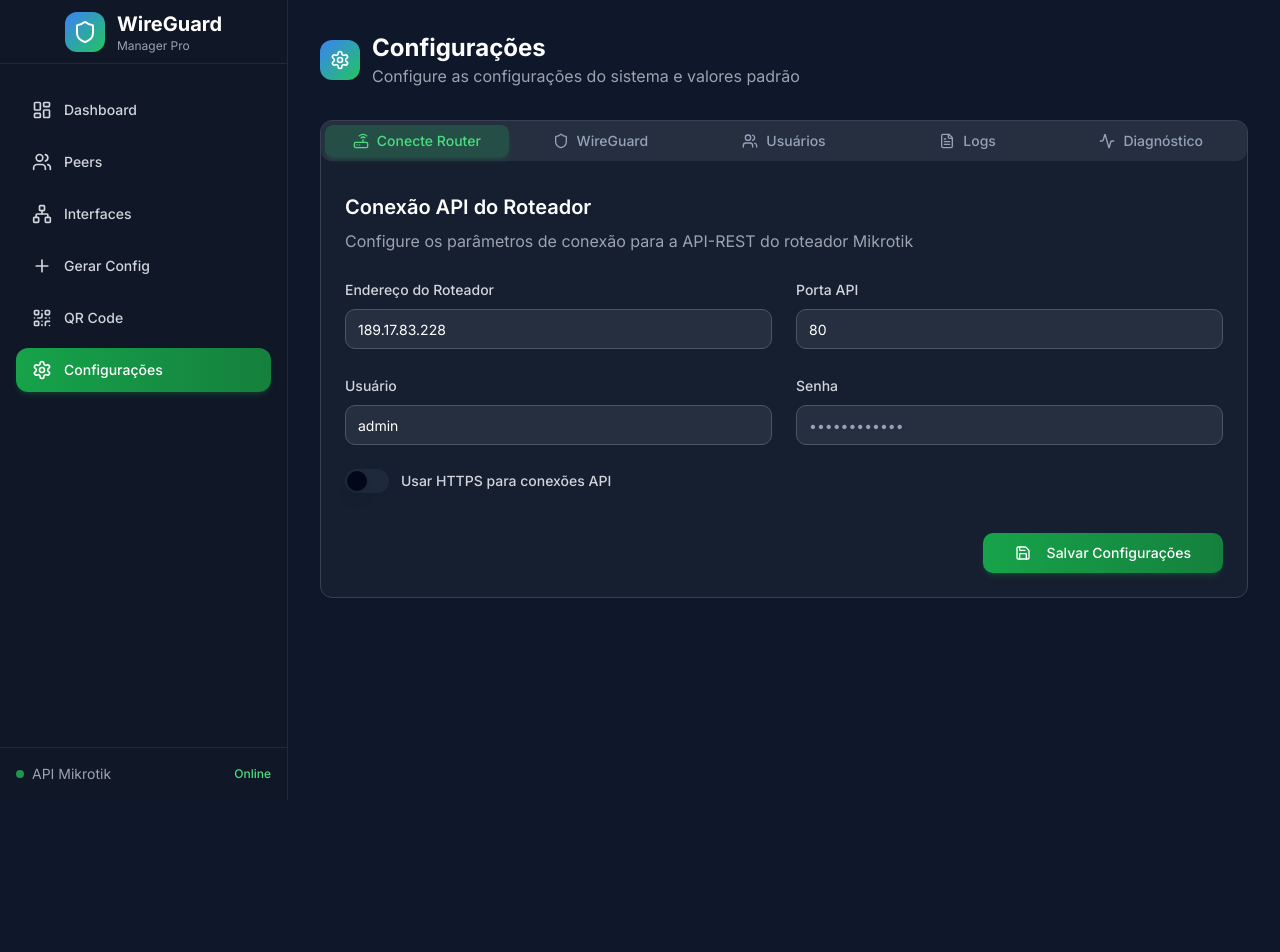
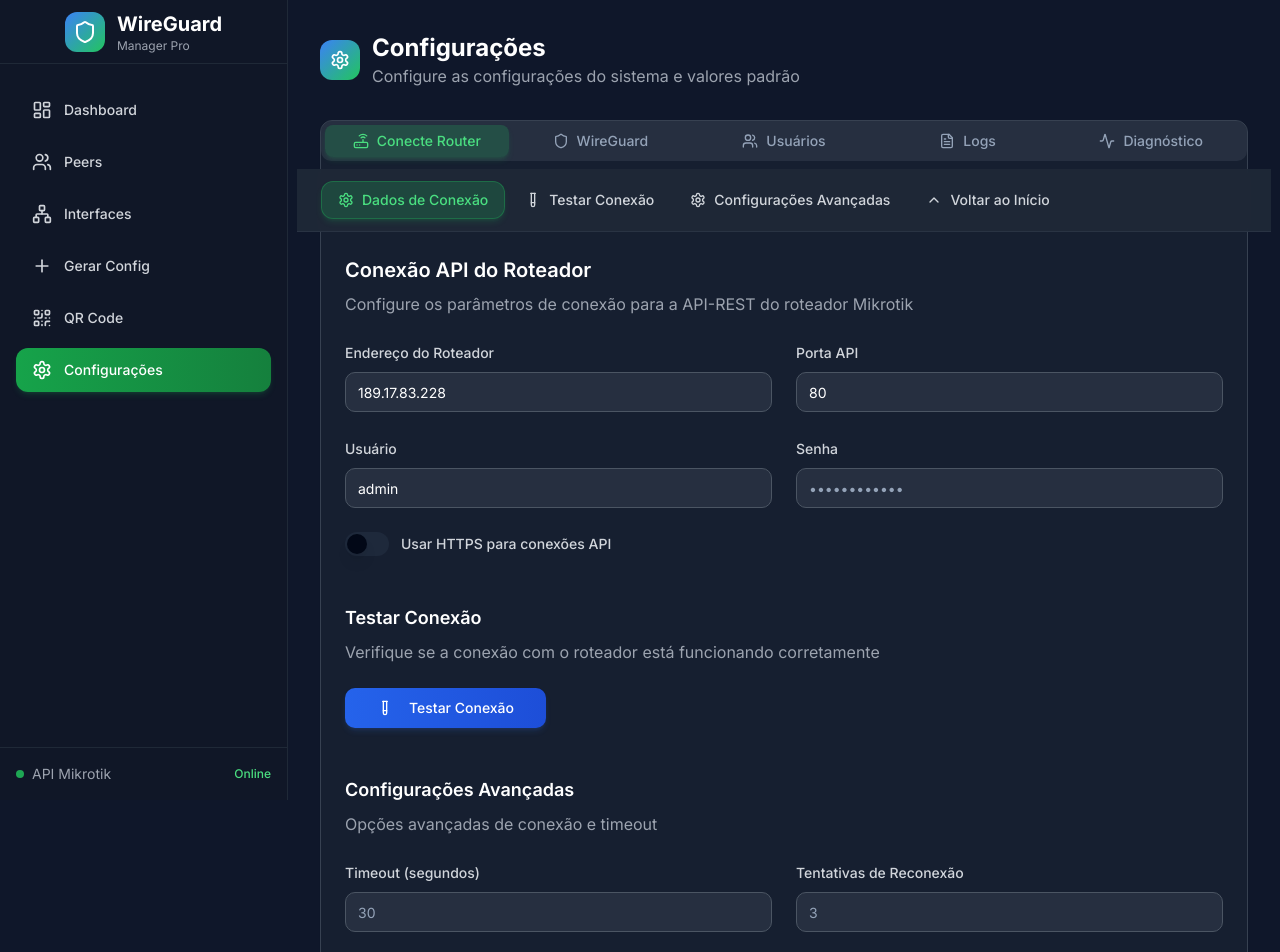
Before and after one commit to R4T0/wiredash-manager, a React (Vite) app: page /settings in a window 1280 px wide. Shown: the top 952 px of the page. Before the commit the page ends 800 px from the top, so only its background shows below. Built offline with nearby package versions, Linux system fonts and the light colour scheme.

Commit message:
feat: Add fixed horizontal submenu
Adds a fixed horizontal submenu to the Settings page, above the "Conexão API do Roteador" title, with links for internal navigation. The submenu should have a discrete style, highlight the active item, and be responsive.

```diff
--- a/src/components/settings/MikrotikConnectionTab.tsx
+++ b/src/components/settings/MikrotikConnectionTab.tsx
@@ -4,7 +4,7 @@ import { Button } from '@/components/ui/button';
 import { Input } from '@/components/ui/input';
 import { Label } from '@/components/ui/label';
 import { Switch } from '@/components/ui/switch';
-import { Save } from 'lucide-react';
+import { Save, Settings, TestTube, ChevronUp, Menu, X } from 'lucide-react';
 
 const MikrotikConnectionTab = () => {
   const [formData, setFormData] = useState({
@@ -14,6 +14,16 @@ const MikrotikConnectionTab = () => {
     password: '',
     useHttps: false
   });
+
+  const [activeSection, setActiveSection] = useState('connection');
+  const [mobileMenuOpen, setMobileMenuOpen] = useState(false);
+
+  const menuItems = [
+    { id: 'connection', label: 'Dados de Conexão', icon: Settings },
+    { id: 'test', label: 'Testar Conexão', icon: TestTube },
+    { id: 'advanced', label: 'Configurações Avançadas', icon: Settings },
+    { id: 'top', label: 'Voltar ao Início', icon: ChevronUp }
+  ];
 
   const handleInputChange = (e: React.ChangeEvent<HTMLInputElement>) => {
     const { name, value } = e.target;
@@ -35,8 +45,88 @@ const MikrotikConnectionTab = () => {
     alert('Configurações salvas com sucesso!');
   };
 
+  const handleTestConnection = () => {
+    console.log('Testing connection with:', formData);
+    alert('Testando conexão... (funcionalidade em desenvolvimento)');
+  };
+
+  const scrollToSection = (sectionId: string) => {
+    if (sectionId === 'top') {
+      window.scrollTo({ top: 0, behavior: 'smooth' });
+    } else {
+      const element = document.getElementById(sectionId);
+      if (element) {
+        element.scrollIntoView({ behavior: 'smooth', block: 'start' });
+      }
+    }
+    setActiveSection(sectionId);
+    setMobileMenuOpen(false);
+  };
+
   return (
-    <div className="p-6 space-y-6">
+    <div className="space-y-6">
+      {/* Fixed Horizontal Submenu */}
+      <div className="sticky top-0 z-10 bg-gray-800/95 backdrop-blur-sm border-b border-gray-700/50 -mx-6 px-6 py-3">
+        {/* Desktop Menu */}
+        <div className="hidden md:flex items-center space-x-1">
+          {menuItems.map((item) => {
+            const Icon = item.icon;
+            return (
+              <button
+                key={item.id}
+                onClick={() => scrollToSection(item.id)}
+                className={`flex items-center px-4 py-2 rounded-lg text-sm font-medium transition-all duration-200 ${
+                  activeSection === item.id
+                    ? 'bg-green-500/20 text-green-400 border border-green-500/30 shadow-md shadow-green-500/15'
+                    : 'text-gray-300 hover:bg-green-500/10 hover:text-green-300'
+                }`}
+              >
+                <Icon className="w-4 h-4 mr-2" />
+                {item.label}
+              </button>
+            );
+          })}
+        </div>
+
+        {/* Mobile Menu */}
+        <div className="md:hidden">
+          <div className="flex items-center justify-between">
+            <span className="text-gray-300 font-medium">Menu de Navegação</span>
+            <button
+              onClick={() => setMobileMenuOpen(!mobileMenuOpen)}
+              className="p-2 text-gray-300 hover:text-green-400 hover:bg-green-500/10 rounded-lg transition-colors"
+            >
+              {mobileMenuOpen ? <X className="w-5 h-5" /> : <Menu className="w-5 h-5" />}
+            </button>
+          </div>
+
+          {mobileMenuOpen && (
+            <div className="mt-3 space-y-1 border-t border-gray-700/50 pt-3">
+              {menuItems.map((item) => {
+                const Icon = item.icon;
+                return (
+                  <button
+                    key={item.id}
+                    onClick={() => scrollToSection(item.id)}
+                    className={`w-full flex items-center px-3 py-2 rounded-lg text-sm font-medium transition-all duration-200 ${
+                      activeSection === item.id
+                        ? 'bg-green-500/20 text-green-400 border border-green-500/30'
+                        : 'text-gray-300 hover:bg-green-500/10 hover:text-green-300'
+                    }`}
+                  >
+                    <Icon className="w-4 h-4 mr-3" />
+                    {item.label}
+                  </button>
+                );
+              })}
+            </div>
+          )}
+        </div>
+      </div>
+
+      <div className="px-6">
+        {/* Connection Data Section */}
+        <div id="connection" className="space-y-6">
           <div>
             <h2 className="text-xl font-semibold text-white mb-2">Conexão API do Roteador</h2>
             <p className="text-gray-400 mb-6">Configure os parâmetros de conexão para a API-REST do roteador Mikrotik</p>
@@ -53,7 +143,7 @@ const MikrotikConnectionTab = () => {
                 type="text"
                 value={formData.endpoint}
                 onChange={handleInputChange}
-            className="bg-gray-700/50 border-gray-600 text-white placeholder-gray-400 focus:border-blue-500"
+                className="bg-gray-700/50 border-gray-600 text-white placeholder-gray-400 focus:border-green-500"
               />
             </div>
 
@@ -67,7 +157,7 @@ const MikrotikConnectionTab = () => {
                 type="text"
                 value={formData.port}
                 onChange={handleInputChange}
-            className="bg-gray-700/50 border-gray-600 text-white placeholder-gray-400 focus:border-blue-500"
+                className="bg-gray-700/50 border-gray-600 text-white placeholder-gray-400 focus:border-green-500"
               />
             </div>
           </div>
@@ -83,7 +173,7 @@ const MikrotikConnectionTab = () => {
                 type="text"
                 value={formData.user}
                 onChange={handleInputChange}
-            className="bg-gray-700/50 border-gray-600 text-white placeholder-gray-400 focus:border-blue-500"
+                className="bg-gray-700/50 border-gray-600 text-white placeholder-gray-400 focus:border-green-500"
               />
             </div>
 
@@ -98,7 +188,7 @@ const MikrotikConnectionTab = () => {
                 placeholder="••••••••••••"
                 value={formData.password}
                 onChange={handleInputChange}
-            className="bg-gray-700/50 border-gray-600 text-white placeholder-gray-400 focus:border-blue-500"
+                className="bg-gray-700/50 border-gray-600 text-white placeholder-gray-400 focus:border-green-500"
               />
             </div>
           </div>
@@ -113,8 +203,64 @@ const MikrotikConnectionTab = () => {
               Usar HTTPS para conexões API
             </Label>
           </div>
+        </div>
 
-      <div className="flex justify-end pt-4">
+        {/* Test Connection Section */}
+        <div id="test" className="space-y-6 pt-12">
+          <div>
+            <h3 className="text-lg font-semibold text-white mb-2">Testar Conexão</h3>
+            <p className="text-gray-400 mb-6">Verifique se a conexão com o roteador está funcionando corretamente</p>
+          </div>
+
+          <div className="flex space-x-4">
+            <Button
+              onClick={handleTestConnection}
+              className="bg-gradient-to-r from-blue-600 to-blue-700 hover:from-blue-700 hover:to-blue-800 text-white px-8 shadow-md shadow-blue-500/15"
+            >
+              <TestTube className="w-4 h-4 mr-2" />
+              Testar Conexão
+            </Button>
+          </div>
+        </div>
+
+        {/* Advanced Settings Section */}
+        <div id="advanced" className="space-y-6 pt-12">
+          <div>
+            <h3 className="text-lg font-semibold text-white mb-2">Configurações Avançadas</h3>
+            <p className="text-gray-400 mb-6">Opções avançadas de conexão e timeout</p>
+          </div>
+
+          <div className="grid grid-cols-1 md:grid-cols-2 gap-6">
+            <div className="space-y-2">
+              <Label htmlFor="timeout" className="text-gray-300">
+                Timeout (segundos)
+              </Label>
+              <Input
+                id="timeout"
+                name="timeout"
+                type="number"
+                placeholder="30"
+                className="bg-gray-700/50 border-gray-600 text-white placeholder-gray-400 focus:border-green-500"
+              />
+            </div>
+
+            <div className="space-y-2">
+              <Label htmlFor="retries" className="text-gray-300">
+                Tentativas de Reconexão
+              </Label>
+              <Input
+                id="retries"
+                name="retries"
+                type="number"
+                placeholder="3"
+                className="bg-gray-700/50 border-gray-600 text-white placeholder-gray-400 focus:border-green-500"
+              />
+            </div>
+          </div>
+        </div>
+
+        {/* Save Button Section */}
+        <div className="flex justify-end pt-8">
           <Button
             onClick={handleSave}
             className="bg-gradient-to-r from-green-600 to-green-700 hover:from-green-700 hover:to-green-800 text-white px-8 shadow-md shadow-green-500/15"
@@ -124,6 +270,7 @@ const MikrotikConnectionTab = () => {
           </Button>
         </div>
       </div>
+    </div>
   );
 };
 
```
Lines whose indentation alone changed are shown as unchanged.
